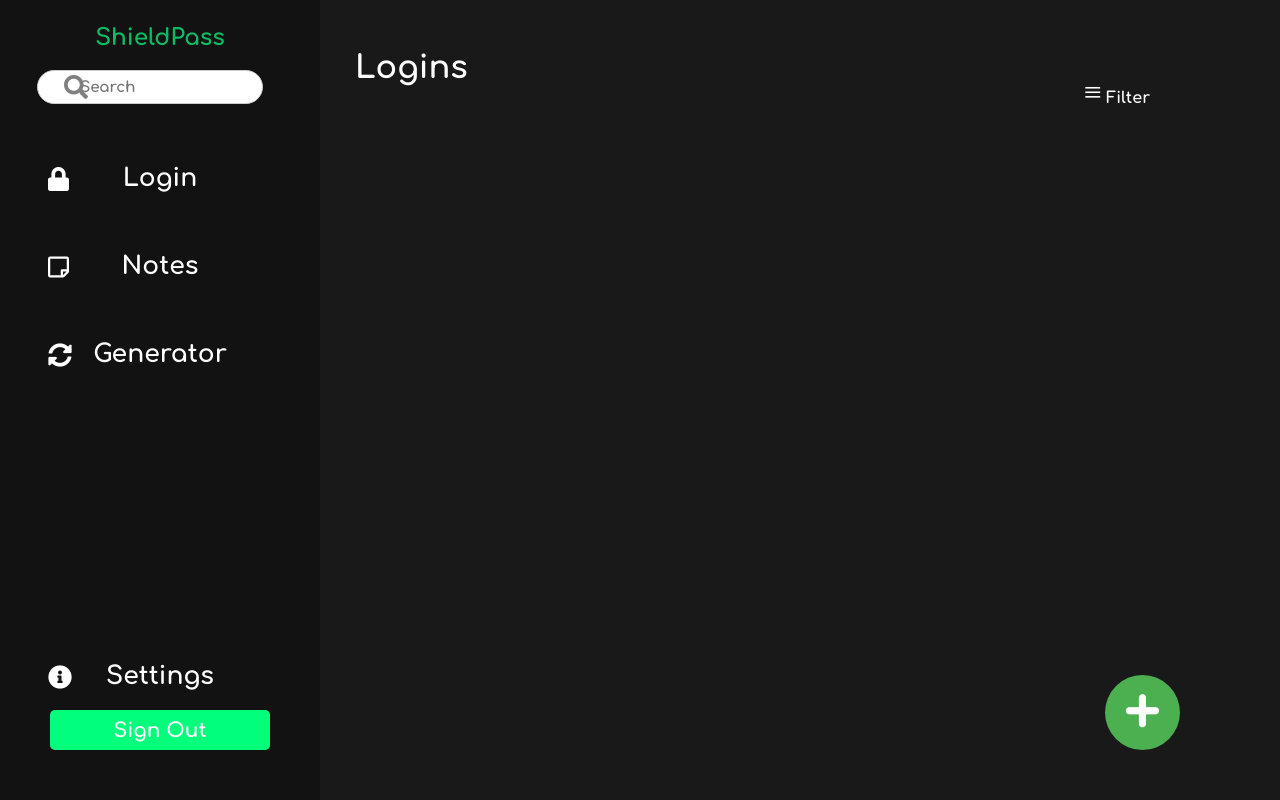
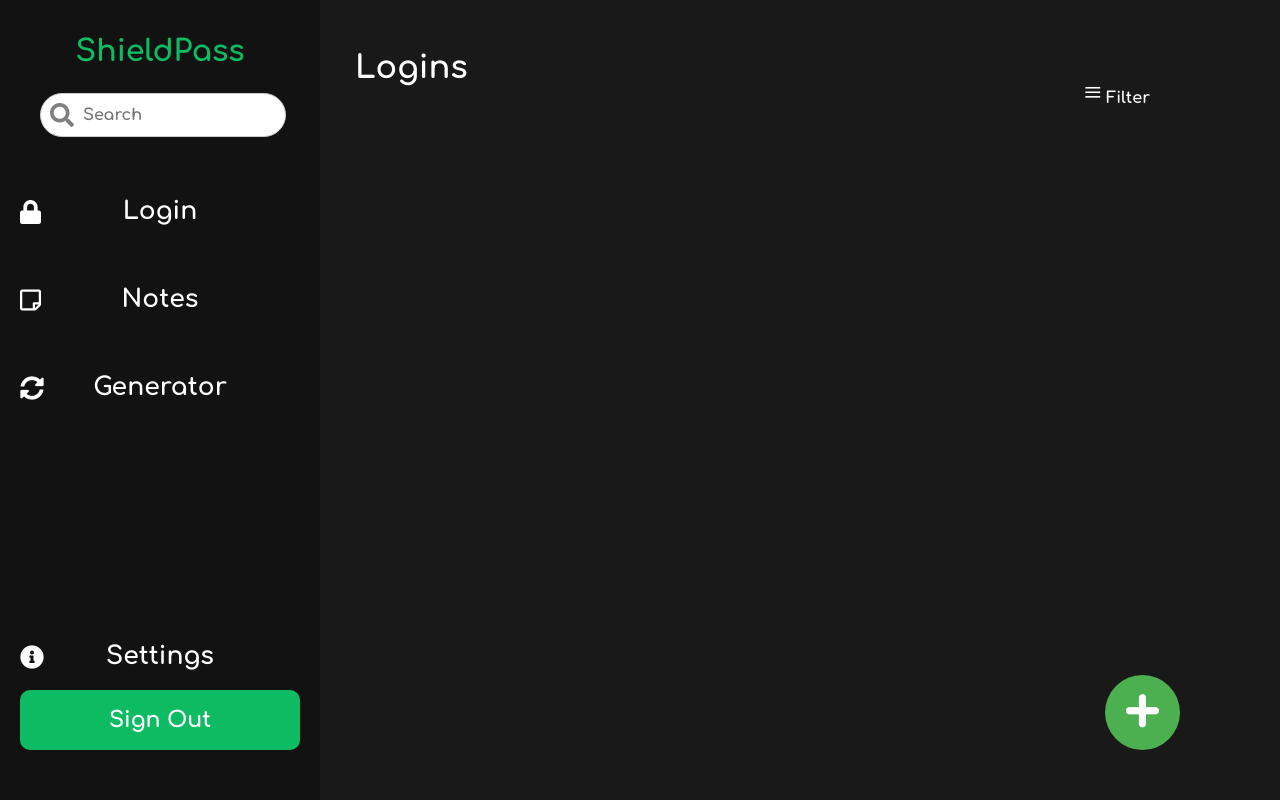
Before and after one commit to parrishl21/shieldPass, a Flask app: page /login_homepage in a window 1280 px wide. Run offline with Flask 3, Linux system fonts and the light colour scheme; a user stored in the database is signed in; data that the repository does not hold is empty; some libraries are stand-ins or nearby versions.

Commit message:
left side small changes

```diff
--- a/static/css/homepage_left.css
+++ b/static/css/homepage_left.css
@@ -33,31 +33,28 @@
     margin-left: 25px;
 
 }
-.search-input{
-    width: 220px;
-    height: 30px;
+.search-container {
+    margin-top: 25px;
+    position: relative;
+    /* width: 285px; */
+    width: 75%;
+}
+.search-input {
+    width: 100%;
+    height: 40px;
     border: 1px solid #ccc;
-    border-radius: 75px 75px 75px 75px;
+    border-radius: 75px;
     color: black;
-    font-size: 15px;
-    text-indent: 20px;
-    margin-top: 20px;
-    margin-left: -20px;
+    font-size: 16px;
+    text-indent: 40px;
 }
-.sign-out-button {
-    width: 200px;
-    height: 40px;
-    background-color: transparent ;
-    border-radius: 5px;
-    font-size: 20px;
-    cursor: pointer;
-    border: 0;
-}
-.sign-out-box {
-    width: 220px;
-    height:40px;
-    background-color: #02ff7c;
-    border-radius: 5px;
+#search-icon {
+    color: grey;
+    position: absolute;
+    left: 10px;
+    top: 50%;
+    transform: translateY(-50%);
+    font-size: 24px;
 }
 .sign-out-container {
     display: flex;
@@ -67,12 +64,43 @@
     position: relative;
     bottom: 20px;
 }
+.sign-out-button {
+    width: 100%;
+    height: 60px;
+    background-color: #0DBC62;
+    border-radius: 10px;
+    font-size: 22px;
+    cursor: pointer;
+    border: 0;
+}
+.sign-out-button:hover {
+    background-color: #11E779;
+}
 .shieldPass-text {
     color: #0DBC62;
     text-align: center;
-    font-size: 23px;
-    margin-top: 25px;
-
+    font-size: 30px;
+    margin-top: 35px;
+}
+.button-container{
+    display: flex;
+    align-items: center;
+    flex-direction: column;
+    text-align: center;
+    position: relative;
+    margin-top: 60px;
+}
+.icon-button {
+    display: flex;
+    flex-direction: row;
+    width: 280px;
+    margin-top: 0;
+}
+#button-icon {
+    color: white;
+    position: absolute;
+    margin-top: 3px;
+    font-size: 24px;
 }
 .settings-text,
 .button-text {
@@ -83,35 +111,18 @@
 }
 .all-button {
     position: absolute;
-    width: 250px;
-    height: 70px;
+    width: 300px;
+    height: 60px;
     background-color: transparent;
     cursor: pointer;
-    border-radius: 80px 80px 80px 80px;
-    bottom: -20px;
-    border: 0;
-
-}
-
-.button-container{
-    display: flex;
-    align-items: center;
-    flex-direction: column;
-    text-align: center;
-    position: relative;
-    margin-top: 60px;
-}
-.settings-button{
-    position: absolute;
-    width: 250px;
-    height: 40px;
-    background-color: transparent;
-    cursor: pointer;
-    border-radius: 80px 80px 80px 80px;
-    top: -5px;
+    border-radius: 20px;
+    bottom: -17px;
     border: 0;
 }
-
+.button-container:hover .button-text,
+.button-container:hover #button-icon {
+    opacity: 0.5;
+}
 .settings-container {
     display: flex;
     align-items: center;
@@ -120,29 +131,17 @@
     position: relative;
     bottom: 10px;
 }
-
-#button-icon {
-    color: white;
+.settings-button{
     position: absolute;
-    left: 10%;
-    margin-top: 3px;
-    font-size: 24px;
+    width: 300px;
+    height: 45px;
+    background-color: transparent;
+    cursor: pointer;
+    border-radius: 20px;
+    top: -10px;
+    border: 0;
 }
-#search-icon {
-    color: grey;
-    position: absolute;
-    left: 20%;
-    margin-top: 75px;
-    font-size: 24px;
-  }
-.icon-button {
-    display: flex;
-    flex-direction: row;
-    width: 280px;
+.settings-container:hover .settings-text,
+.settings-container:hover #button-icon {
+    opacity: 0.5;
 }
-#searchInput {
-    text-indent: 40px;
-  }
-#sign-out {
-    font-size: 20px;
-}
--- a/templates/login_homepage.html
+++ b/templates/login_homepage.html
@@ -14,8 +14,10 @@
 <body>
     <div class="left_rectangle" id="fixed-section">
         <p class="shieldPass-text">ShieldPass</p>
-        <i class="fas fa-search" id="search-icon"></i>
-        <input class="search-input" id="searchInput" onkeyup="searchDatabase()" type="text" placeholder="Search">
+        <div class="search-container">
+            <i class="fas fa-search" id="search-icon"></i>
+            <input class="search-input" id="searchInput" onkeyup="searchDatabase()" type="text" placeholder="Search">
+        </div>
         <div class="button-container">
             <div class="icon-button">
                 <i class="fas fa-lock" id="button-icon"></i>
@@ -46,9 +48,7 @@
                 <button class="settings-button"></button>
             </div>
             <div class="sign-out-container">
-                <div class="sign-out-box">
-                    <button class="sign-out-button" onclick="window.location.href='/logout'">Sign Out</button>
-                </div>
+                <button class="sign-out-button" onclick="window.location.href='/logout'">Sign Out</button>
             </div>
         </div>
     </div>
@@ -83,13 +83,13 @@
                 <div class="modal-content">
                     <span class="close" onclick="closeModal()">&times;</span>
                     <p class="new-password-text" style="justify-content: space-between; display: flex;">Website</p>
-                    <input class="new-password-input" id="new-website" name="new-website" type="text" placeholder="Website">
+                    <input class="add-password-input" id="new-website" name="new-website" type="text" placeholder="Website">
                     <p class="new-password-text">Email</p>
-                    <input class="new-password-input" id="new-email" name="new-email" type="text" placeholder="Email">
+                    <input class="add-password-input" id="new-email" name="new-email" type="text" placeholder="Email">
                     <p class="new-password-text">Username</p>
-                    <input class="new-password-input" id="new-username" name="new-username" type="text" placeholder="Username">
+                    <input class="add-password-input" id="new-username" name="new-username" type="text" placeholder="Username">
                     <p class="new-password-text">Password</p>
-                    <input class="new-password-input" id="new-password" name="new-password" type="text" placeholder="Password">
+                    <input class="add-password-input" id="new-password" name="new-password" type="text" placeholder="Password">
                     <button class="new-password-button" onclick="ValidateEmail()">Add</button>
                     <p class="invalid_email" id="invalid_email">Invalid email address.</p>
                     <p class="invalid_email" id="invalid_inputs">Please fill out all inputs.</p>
```
Also changed, not shown: templates/generator.html (+5 -5 lines), templates/notes_homepage.html (+5 -5 lines).
